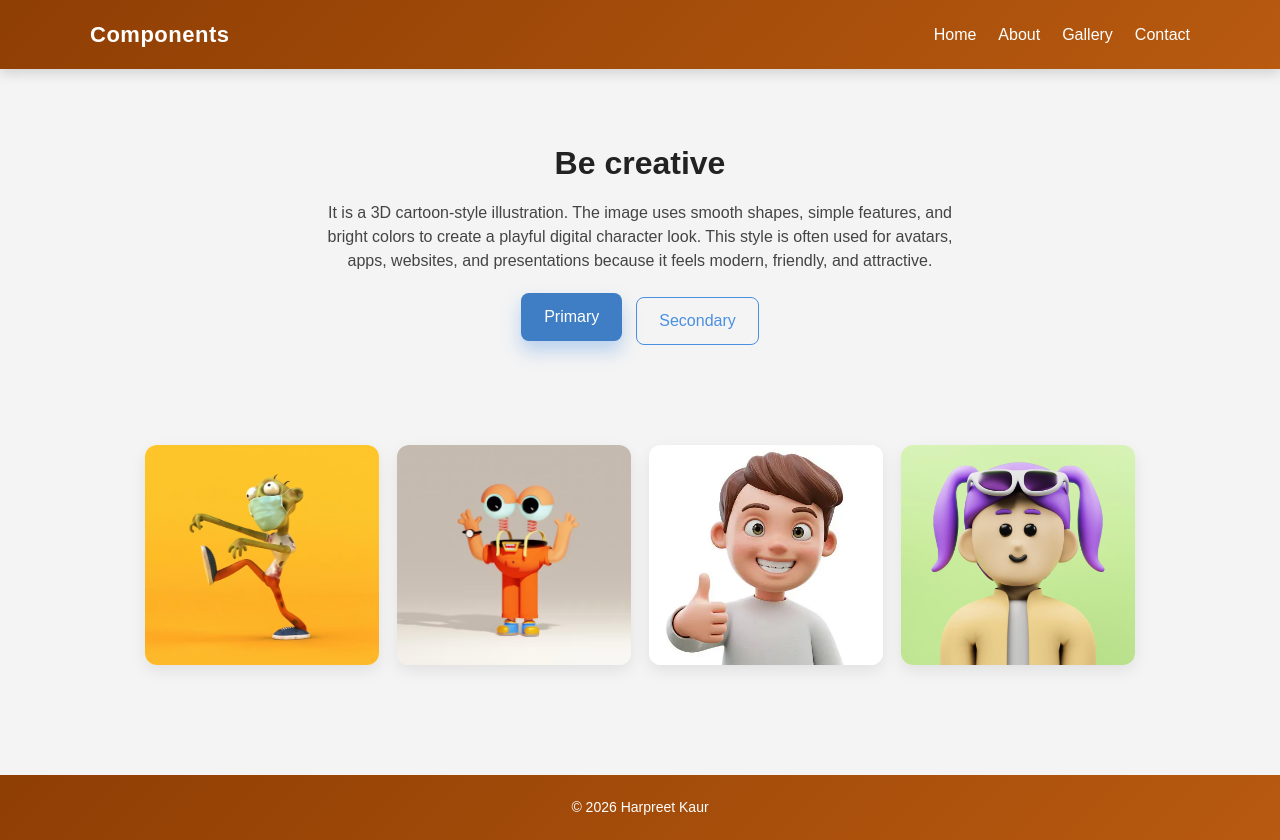
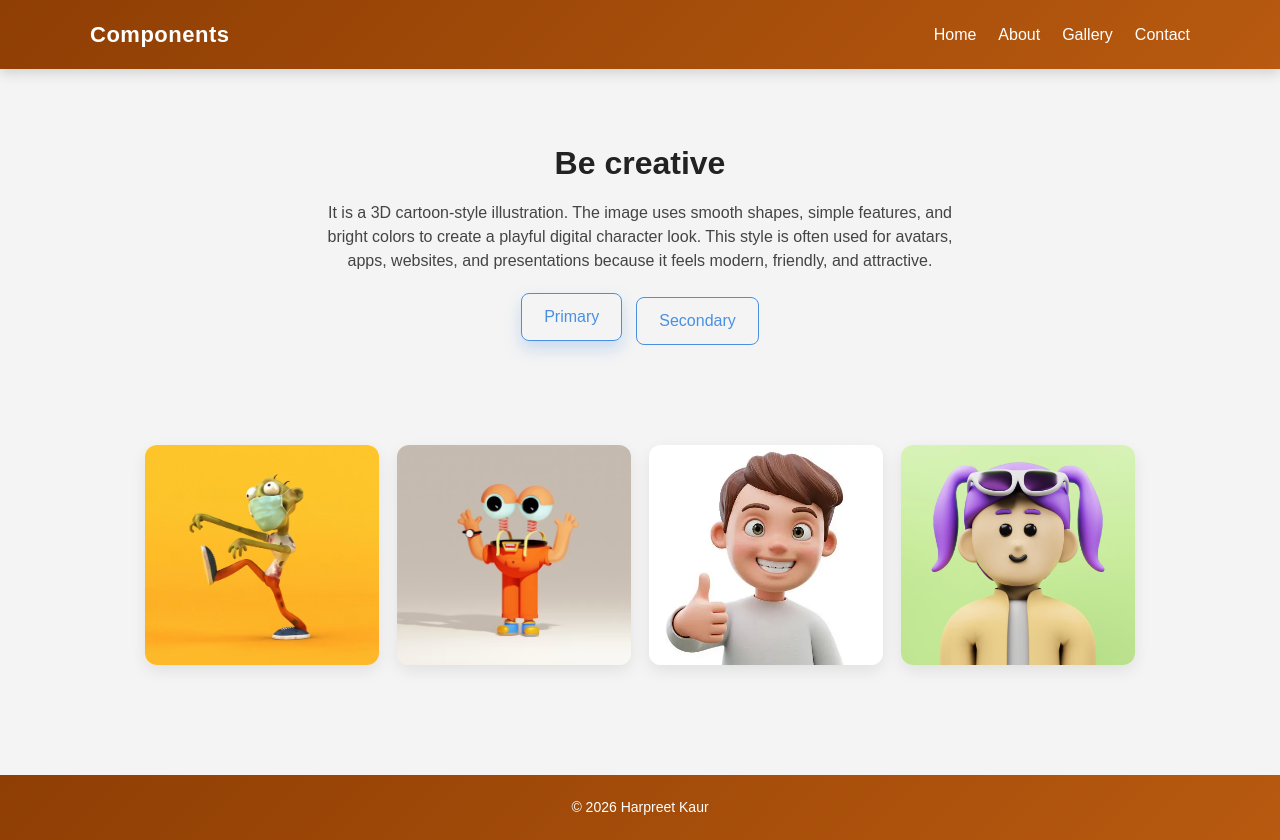
Before and after one commit to harpreetkaur2201/components, a React (Create React App) app: page / in a window 1280 px wide. In both pictures the pointer is over the button "Primary". Built offline with nearby package versions, Linux system fonts and the light colour scheme.

Commit message:
Adjust files

```diff
--- a/package.json
+++ b/package.json
@@ -15,7 +15,7 @@
   },
   "scripts": {
     "predeploy": "npm run build",
-   "deploy": "gh-pages -d build",
+    "deploy": "gh-pages -d build",
     "start": "react-scripts start",
     "build": "react-scripts build",
     "test": "react-scripts test",
--- a/src/components/Footer.js
+++ b/src/components/Footer.js
@@ -1,7 +1,7 @@
 function Footer() {
     return (
         <footer>
-            <p>© 2026 Harpreet Kaur</p>
+            <p>&copy; 2026 Harpreet Kaur</p>
         </footer>
     );
 }
--- a/src/style/index.css
+++ b/src/style/index.css
@@ -109,10 +109,13 @@ button {
 }
 
 .primary:hover {
-    background: #3f7ec4;
+   background: transparent;
+    color:  #4a90e2;
     transform: translateY(-4px);
-    box-shadow: 0 10px 18px rgba(74,144,226,0.35);
+    box-shadow: 0 8px 16px rgba(74,144,226,0.25);
+     border: 1px solid #4a90e2;
 }
+
 
 .secondary {
     background: transparent;
```
Also changed, not shown: 1 other file (tests, documents, lock files or other folders).
